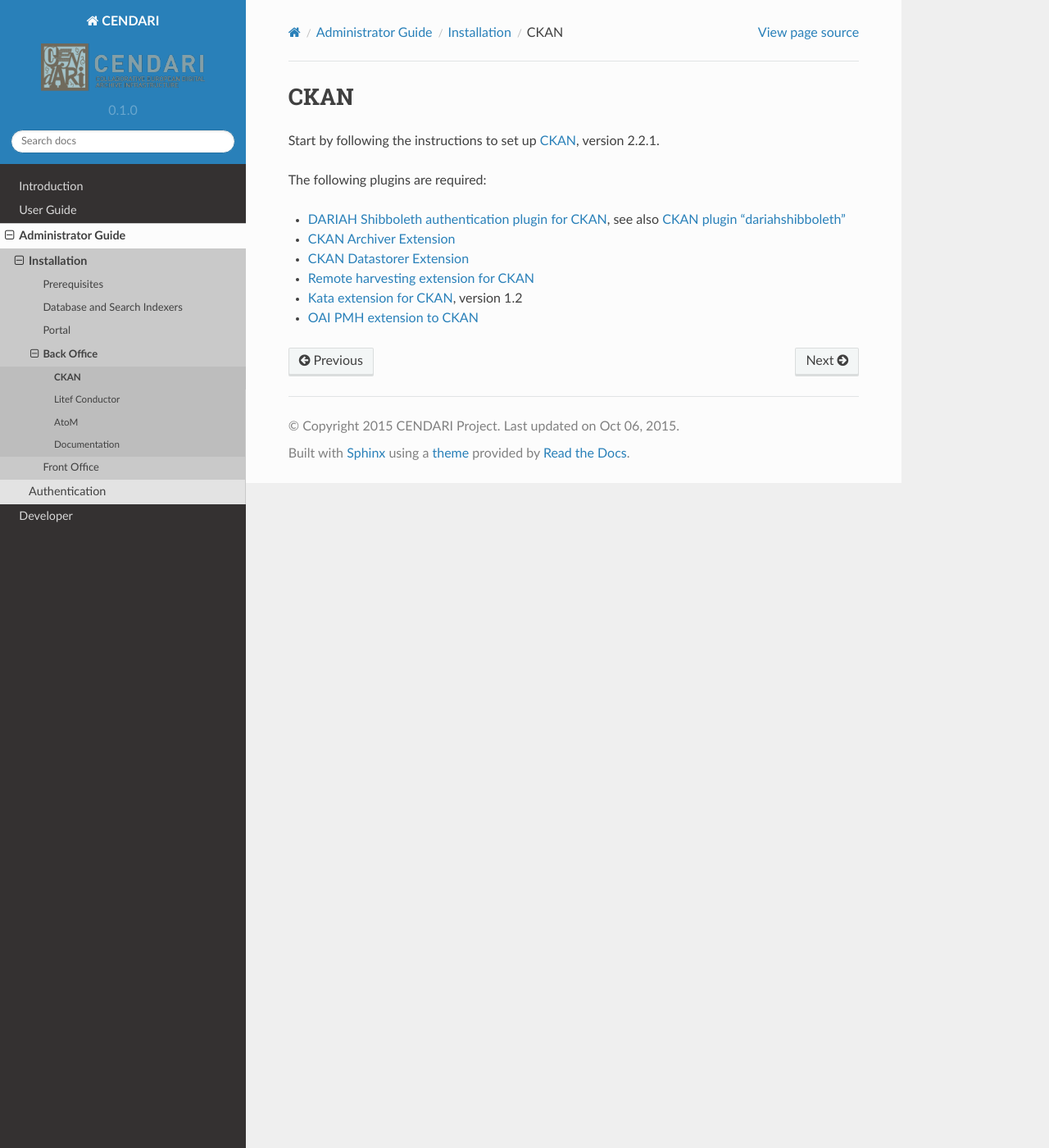
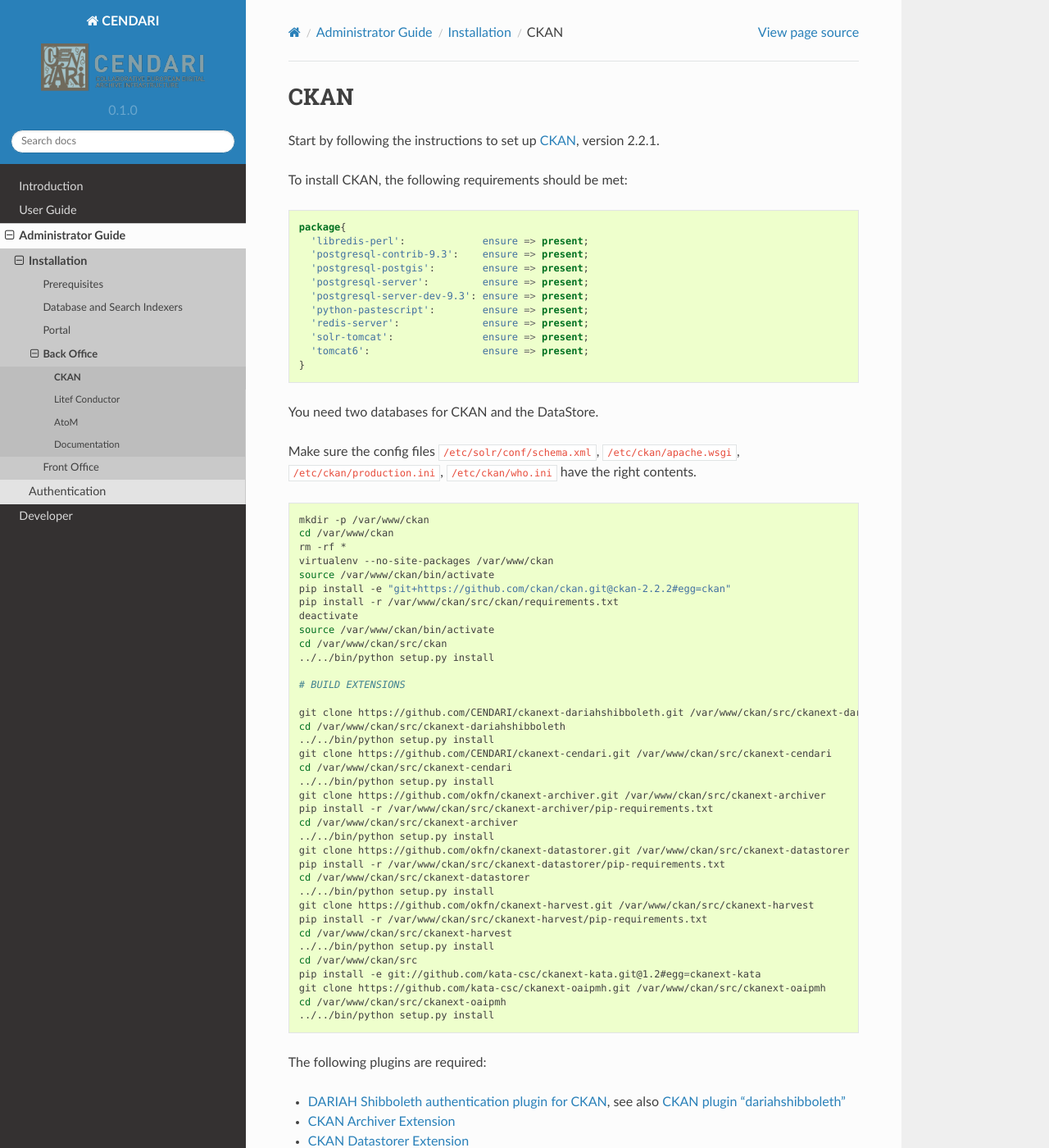
Before and after one commit to CENDARI/documentation, a Sphinx documentation site: the page built from source/admin/install/ckan.rst, in a window 1280 px wide and 1400 px high. Shown: the whole window at 82% size. Built offline with Sphinx 7.4.7, drawn with Linux system fonts in a browser that asks for light colours; pages that are not in the unit, such as notebooks, are missing from menus.

Commit message:
more install instructions

```diff
--- a/source/admin/install/atom.rst
+++ b/source/admin/install/atom.rst
@@ -60,3 +60,36 @@
 .. code-block:: bash
 
     sudo -u www-data php symfony search:populate
+
+
+Configuration
+-------------
+
+Verify Language and Timezone in ``apps/qubit/config/settings.yml``
+and add the database settings to ``config/config.php`` and the ElasticSearch settings to ``config/search.yml``.
+
+Add the Shibboleth mapping to ``apps/qubit/config/app.yml``:
+
+.. code-block:: bash
+
+    all:
+      shibboleth_administrator_groups: 'cendari-archives-admins;cendari-admins'
+      shibboleth_editor_groups: 'cendari-archives-editors'
+      shibboleth_contributor_groups: 'cendari-archives-contributors;cendari-contributors'
+      shibboleth_translator_groups: 'cendari-archives-translators'
+
+
+
+CKAN upload
+-----------
+
+To regularily upload all config files to CKAN, install `atom2ckan <https://github.com/CENDARI/atom2ckan>`_ by cloning from GitHub
+and filling in the settings to ``complete_atom_to_ckan_config.php``.
+
+.. todo:: Database modifications
+
+The following command should be executed by the ``www-data`` user periodically, i.e. via cron
+
+.. code-block:: bash
+
+    cd /var/www/atom2/atom2ckan && php complete_atom_to_ckan.php
--- a/source/admin/install/ckan.rst
+++ b/source/admin/install/ckan.rst
@@ -2,6 +2,71 @@
 ====
 
 Start by following the instructions to set up `CKAN <http://docs.ckan.org/en/latest/maintaining/installing/install-from-source.html>`_, version 2.2.1.
+
+
+To install CKAN, the following requirements should be met:
+
+
+.. code-block:: puppet
+
+    package{
+      'libredis-perl':             ensure => present;
+      'postgresql-contrib-9.3':    ensure => present;
+      'postgresql-postgis':        ensure => present;
+      'postgresql-server':         ensure => present;
+      'postgresql-server-dev-9.3': ensure => present;
+      'python-pastescript':        ensure => present;
+      'redis-server':              ensure => present;
+      'solr-tomcat':               ensure => present;
+      'tomcat6':                   ensure => present;
+    }
+
+You need two databases for CKAN and the DataStore.
+
+Make sure the config files
+``/etc/solr/conf/schema.xml``, ``/etc/ckan/apache.wsgi``, ``/etc/ckan/production.ini``, ``/etc/ckan/who.ini``
+have the right contents.
+
+.. code-block:: bash
+
+    mkdir -p /var/www/ckan
+    cd /var/www/ckan
+    rm -rf *
+    virtualenv --no-site-packages /var/www/ckan
+    source /var/www/ckan/bin/activate
+    pip install -e "git+https://github.com/ckan/ckan.git@ckan-2.2.2#egg=ckan"
+    pip install -r /var/www/ckan/src/ckan/requirements.txt
+    deactivate
+    source /var/www/ckan/bin/activate
+    cd /var/www/ckan/src/ckan
+    ../../bin/python setup.py install
+
+    # BUILD EXTENSIONS
+
+    git clone https://github.com/CENDARI/ckanext-dariahshibboleth.git /var/www/ckan/src/ckanext-dariahshibboleth
+    cd /var/www/ckan/src/ckanext-dariahshibboleth
+    ../../bin/python setup.py install
+    git clone https://github.com/CENDARI/ckanext-cendari.git /var/www/ckan/src/ckanext-cendari
+    cd /var/www/ckan/src/ckanext-cendari
+    ../../bin/python setup.py install
+    git clone https://github.com/okfn/ckanext-archiver.git /var/www/ckan/src/ckanext-archiver
+    pip install -r /var/www/ckan/src/ckanext-archiver/pip-requirements.txt
+    cd /var/www/ckan/src/ckanext-archiver
+    ../../bin/python setup.py install
+    git clone https://github.com/okfn/ckanext-datastorer.git /var/www/ckan/src/ckanext-datastorer
+    pip install -r /var/www/ckan/src/ckanext-datastorer/pip-requirements.txt
+    cd /var/www/ckan/src/ckanext-datastorer
+    ../../bin/python setup.py install
+    git clone https://github.com/okfn/ckanext-harvest.git /var/www/ckan/src/ckanext-harvest
+    pip install -r /var/www/ckan/src/ckanext-harvest/pip-requirements.txt
+    cd /var/www/ckan/src/ckanext-harvest
+    ../../bin/python setup.py install
+    cd /var/www/ckan/src
+    pip install -e git://github.com/kata-csc/ckanext-kata.git@1.2#egg=ckanext-kata
+    git clone https://github.com/kata-csc/ckanext-oaipmh.git /var/www/ckan/src/ckanext-oaipmh
+    cd /var/www/ckan/src/ckanext-oaipmh
+    ../../bin/python setup.py install
+
 
 The following plugins are required:
 
--- a/source/admin/install/litef.rst
+++ b/source/admin/install/litef.rst
@@ -4,7 +4,7 @@
 
 The Litef Conductor can be built and installed from its source in the `litef-conductor repository <https://github.com/CENDARI/litef-conductor>`_ on GitHub.
 
-To build it,  Java 1.7.x, Scala 2.10.4 and `SBT <http://www.scala-sbt.org/>`_ are required.
+To build it, Java 1.7.x, Scala 2.10.4 and `SBT <http://www.scala-sbt.org/>`_ are required.
 Running
 
 .. code-block:: bash
@@ -97,6 +97,10 @@
 
 Add the new sysadmin's API key to ``/etc/litef/application.conf``.
 
+Litef needs modifications to the CKAN dabase.
+
+.. todo:: document them
+
 Finally, Litef can be started by
 
 .. code-block:: bash
--- a/source/admin/install/notes.rst
+++ b/source/admin/install/notes.rst
@@ -21,4 +21,67 @@
       'ruby-dev':            ensure => installed;
       'unixodbc-dev':        ensure => installed;
       'zlib1g-dev':          ensure => installed;
+      'iipimage-server':     ensure => installed;
+      'imagemagick':         ensure => installed;
+
     }
+
+
+After cloning, run
+
+.. code-block:: bash
+
+    fab setup
+    fab sync_database
+
+Install the package ``supervisor`` and make sure the file ``/etc/supervisor/conf.d/notes.conf`` contains
+
+.. code-block:: bash
+
+    directory=/var/www/notes
+    command=/var/www/notes/bin/python manage.py rqworker
+    stopasgroup=true
+    stopsignal=QUIT
+    stderr_logfile=/var/log/notes.err.log
+    stdout_logfile=/var/log/notes.out.log
+
+
+To ``/etc/odbc.ini`` add
+
+.. code-block:: ini
+
+    [VOS]
+    Description = Virtuoso
+    Driver = /usr/lib/odbc/virtodbcu_r.so
+    Server = host.name
+    address = host.name:1111
+    Port = 1111
+    UserName = dba
+    Locale = en.UTF-8
+
+The file ``/etc/apache2/mods-available/iipsrv.conf`` must contain
+
+.. code-block:: bash
+
+    ScriptAlias /iipsrv/ "/usr/lib/iipimage-server/"
+
+    <Directory "/iipsrv/">
+      AllowOverride None
+      Options None
+      Order allow,deny
+      Allow from all
+      AddHandler fcgid-script .fcgi
+    </Directory>
+
+    # Set our environment variables for the IIP server
+    FcgidInitialEnv VERBOSITY "1"
+    FcgidInitialEnv LOGFILE "/var/log/iipsrv.log"
+    FcgidInitialEnv MAX_IMAGE_CACHE_SIZE "10"
+    FcgidInitialEnv JPEG_QUALITY "90"
+    FcgidInitialEnv MAX_CVT "5000"
+    FcgidInitialEnv FILESYSTEM_PREFIX '/var/www/notes/uploads/'
+
+    FcgidIdleTimeout 0
+    FcgidMaxProcessesPerClass 1
+
+Enable the corresponding Apache module with ``a2enmod iipsrv``.
```
Also changed, not shown: other parts of source/admin/install/litef.rst (+1 -1 lines).
